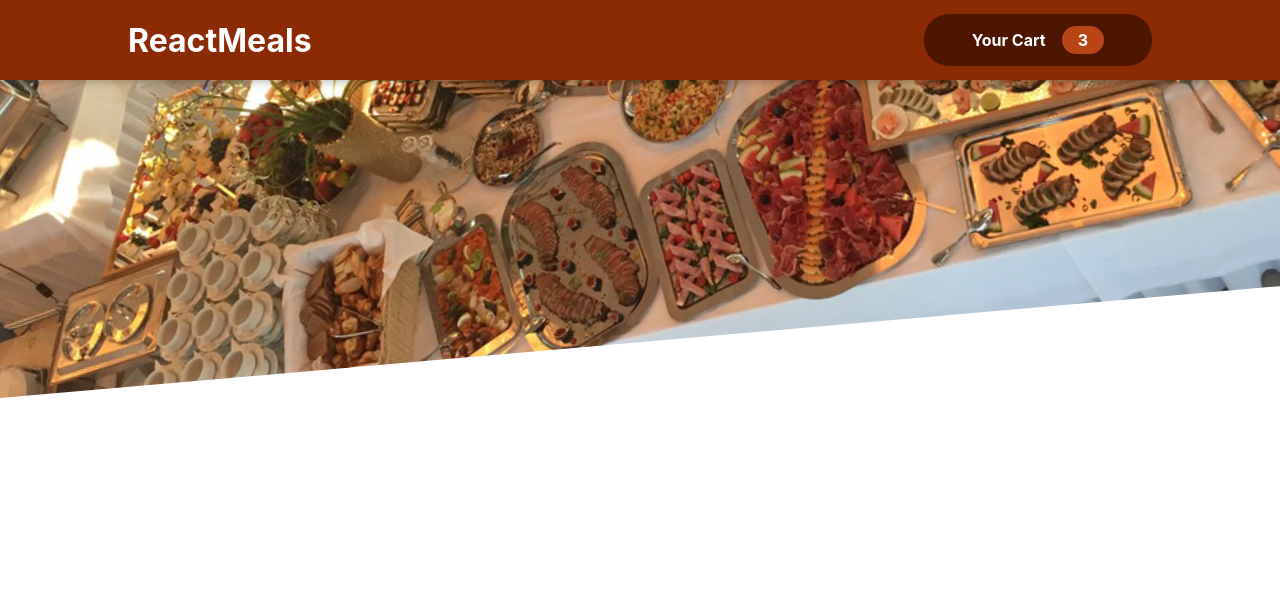
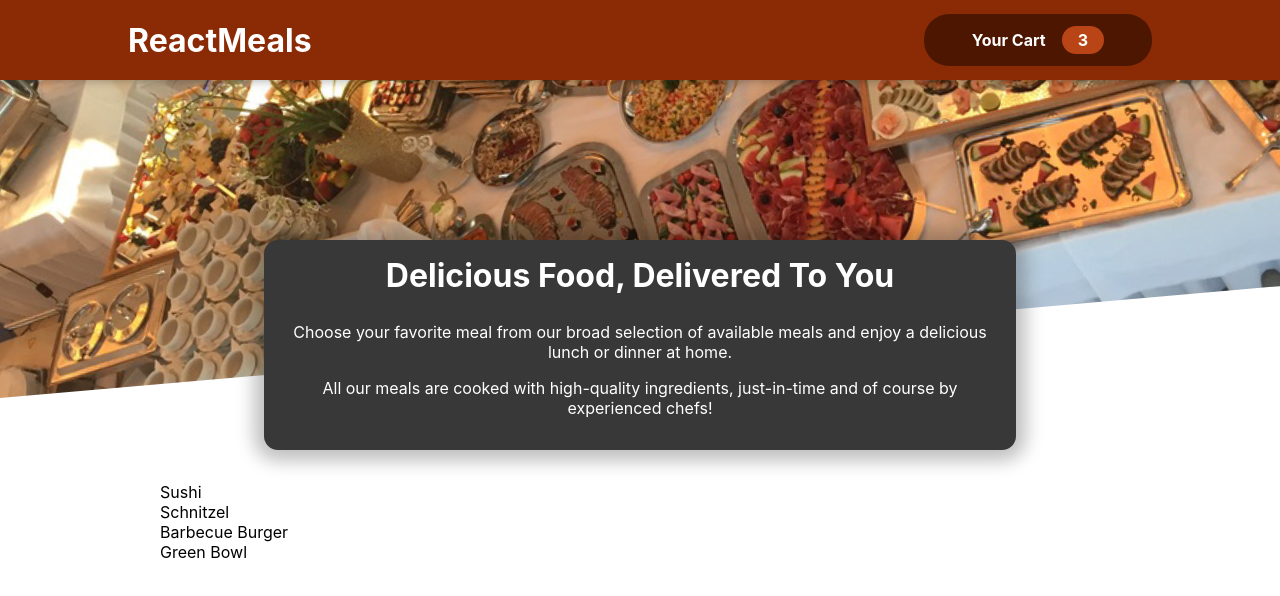
Before and after one commit to Wurthma/food-order-app, a React (Create React App) app: page / in a window 1280 px wide. Shown: the top 596 px of the page. Built offline with nearby package versions, Linux system fonts and the light colour scheme.

Commit message:
Meals components and dummy meals array

```diff
--- a/src/App.tsx
+++ b/src/App.tsx
@@ -1,10 +1,14 @@
 import './App.css';
 import Header from './components/Layout/Header'
+import Meals from './components/Meals/Meals';
 
 function App() {
   return (
     <>
       <Header />
+      <main>
+        <Meals />
+      </main>
     </>
   );
 }
--- /dev/null
+++ b/src/components/Meals/AvailableMeals.styles.ts
@@ -0,0 +1,26 @@
+import styled, { keyframes } from 'styled-components';
+
+const MealsAppearKeyframes = keyframes`
+  from {
+    opacity: 0;
+    transform: translateY(3rem);
+  }
+
+  to {
+    opacity: 1;
+    transform: translateY(0);
+  }
+`;
+
+export const MealsSection = styled.section`
+  max-width: 60rem;
+  width: 90%;
+  margin: 2rem auto;
+  animation: ${MealsAppearKeyframes} 1s ease-out forwards;
+
+  & ul {
+    list-style: none;
+    margin: 0;
+    padding: 0;
+  }
+`;
--- /dev/null
+++ b/src/components/Meals/AvailableMeals.tsx
@@ -0,0 +1,42 @@
+import { MealsSection } from "./AvailableMeals.styles";
+
+const DUMMY_MEALS = [
+    {
+      id: 'm1',
+      name: 'Sushi',
+      description: 'Finest fish and veggies',
+      price: 22.99,
+    },
+    {
+      id: 'm2',
+      name: 'Schnitzel',
+      description: 'A german specialty!',
+      price: 16.5,
+    },
+    {
+      id: 'm3',
+      name: 'Barbecue Burger',
+      description: 'American, raw, meaty',
+      price: 12.99,
+    },
+    {
+      id: 'm4',
+      name: 'Green Bowl',
+      description: 'Healthy...and green...',
+      price: 18.99,
+    },
+  ];
+
+const AvailableMeals = () => {
+    const mealsList = DUMMY_MEALS.map(meal => <li>{meal.name}</li>);
+
+    return(
+        <MealsSection>
+            <ul>
+                {mealsList}
+            </ul>
+        </MealsSection>
+    );
+}
+
+export default AvailableMeals;
--- /dev/null
+++ b/src/components/Meals/Meals.tsx
@@ -0,0 +1,13 @@
+import MealsSummary from "./MealsSummary";
+import AvailableMeals from "./AvailableMeals";
+
+const Meals = () => {
+    return(
+        <>
+            <MealsSummary />
+            <AvailableMeals />
+        </>
+    );
+}
+
+export default Meals;
--- /dev/null
+++ b/src/components/Meals/MealsSummary.styles.ts
@@ -0,0 +1,20 @@
+import styled from 'styled-components';
+
+export const SummarySection = styled.section`
+    text-align: center;
+    max-width: 45rem;
+    width: 90%;
+    margin: auto;
+    margin-top: -10rem;
+    position: relative;
+    background-color: #383838;
+    color: white;
+    border-radius: 14px;
+    padding: 1rem;
+    box-shadow: 0 1px 18px 10px rgba(0, 0, 0, 0.25);
+
+    & h2 {
+        font-size: 2rem;
+        margin-top: 0;
+    }
+`;
--- /dev/null
+++ b/src/components/Meals/MealsSummary.tsx
@@ -0,0 +1,19 @@
+import { SummarySection } from "./MealsSummary.styles";
+
+const MealsSummary = () => {
+    return (
+        <SummarySection>
+            <h2>Delicious Food, Delivered To You</h2>
+            <p>
+                Choose your favorite meal from our broad selection of available meals
+                and enjoy a delicious lunch or dinner at home.
+            </p>
+            <p>
+                All our meals are cooked with high-quality ingredients, just-in-time and
+                of course by experienced chefs!
+            </p>
+        </SummarySection>
+    );
+}
+
+export default MealsSummary;
```
